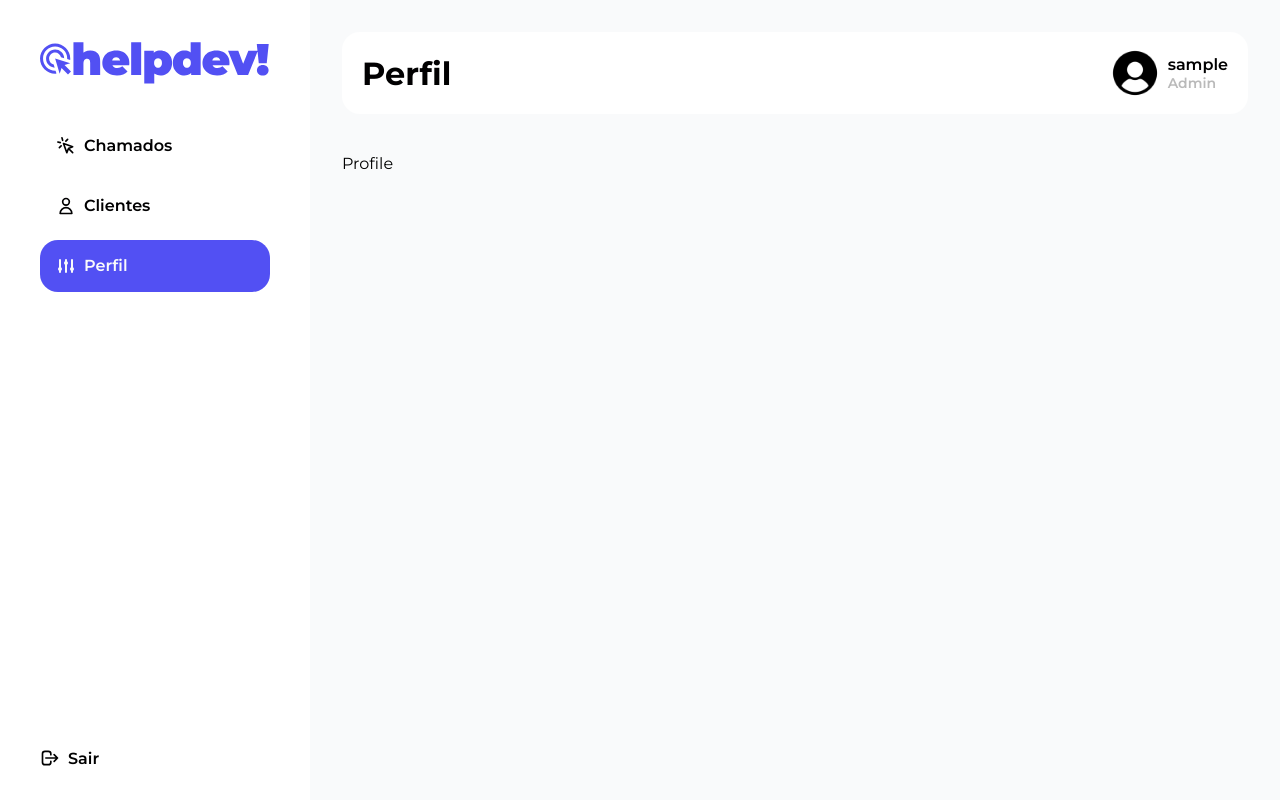
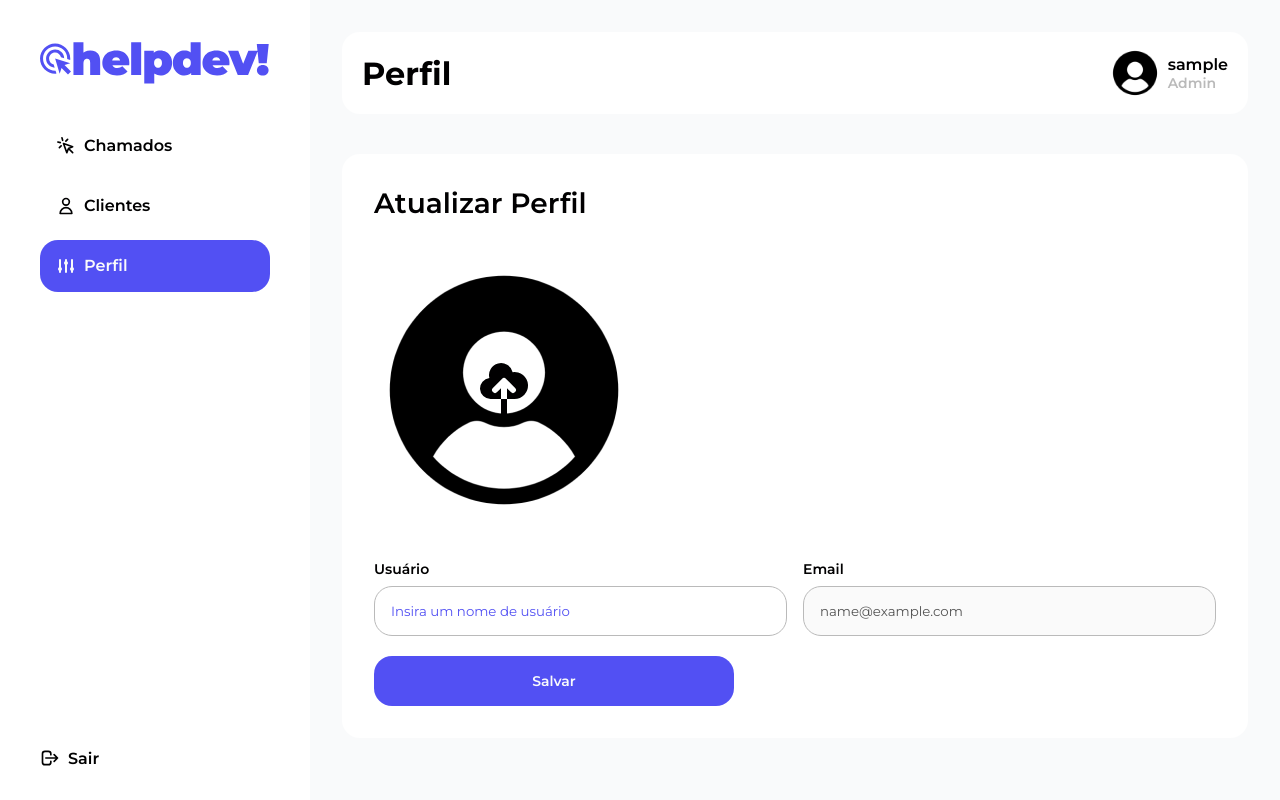
Before and after one commit to reisArthur2602/helpdev, a React (Vite) app: page /profile in a window 1280 px wide. Built offline with nearby package versions, Linux system fonts and the light colour scheme; no server answers; sample sign-in values are in the browser's storage.

Commit message:
feat: criar pagina de perfil

```diff
--- a/src/pages/profile/Profile.jsx
+++ b/src/pages/profile/Profile.jsx
@@ -1,11 +1,55 @@
-import React from 'react';
+import React, { useContext, useState } from 'react';
 import { LayoutDashBoard } from '../../shared/layout';
-import { Header } from '../../shared/components';
+import { ButtonSubmit, Header, TextField } from '../../shared/components';
+import { AuthContext } from '../../shared/context/Auth';
+import { HiCloudUpload } from 'react-icons/hi';
+import UserIcon from '../../assets/user-icon.png';
+import * as S from './styles';
+
 export const Profile = () => {
+  const { user } = useContext(AuthContext);
+  const [email, setEmail] = useState(user && user.email);
+  const [avatarImage, setAvatarImage] = useState(null);
+  const [avatarUrl, setAvatarUrl] = useState(user & user.avatarUrl);
+  const [username, setUsername] = useState('');
+
   return (
     <LayoutDashBoard>
       <Header title="perfil" />
-      Profile
+      <S.Form>
+        <S.Title>Atualizar Perfil</S.Title>
+        {/* avatar */}
+        <S.Avatar>
+          <input type="file" accept="image/*" />
+          <HiCloudUpload size={60} color="#bbbbb" />
+          <img
+            src={avatarImage ? avatarImage : UserIcon}
+            alt="imagem de perfil"
+          />
+        </S.Avatar>
+
+        <S.Box>
+          <div>
+            <TextField
+              label="Usuário"
+              placeholder="Insira um nome de usuário"
+              type="text"
+              name="username"
+              value={username}
+              onChange={(e) => setUsername(e.target.value)}
+            />
+            <TextField
+              label="Email"
+              placeholder="email@email.com"
+              type="text"
+              name="email"
+              value={email}
+              disabled="true"
+            />
+          </div>
+          <ButtonSubmit type="submit">Salvar</ButtonSubmit>
+        </S.Box>
+      </S.Form>
     </LayoutDashBoard>
   );
 };
--- /dev/null
+++ b/src/pages/profile/styles.jsx
@@ -0,0 +1,55 @@
+import styled from 'styled-components';
+
+export const Form = styled.form`
+  width: 100%;
+  display: flex;
+  flex-direction: column;
+  gap: 2.5rem;
+  padding: 2rem;
+  border-radius: var(--rounded-200);
+  background-color: white;
+`;
+
+export const Box = styled.div`
+  width: 100%;
+  display: flex;
+  flex-direction: column;
+
+  gap: 1.25rem;
+  div {
+    width: 100%;
+    display: flex;
+    align-items: center;
+    gap: 1rem;
+  }
+`;
+
+export const Title = styled.h2`
+  font-size: 1.75rem;
+  font-weight: var(--semibold);
+`;
+
+export const Avatar = styled.label`
+  display: flex;
+  flex-direction: column;
+  align-items: center;
+  justify-content: center;
+  width: 16.25rem;
+  height: 16.25rem;
+  cursor: pointer;
+  position: relative;
+
+  input {
+    display: none;
+  }
+  img {
+    height: 100%;
+    width: 100%;
+    border-radius: 50%;
+  }
+
+  svg {
+    position: absolute;
+    z-index: 999;
+  }
+`;
--- a/src/shared/components/textfield/styles.jsx
+++ b/src/shared/components/textfield/styles.jsx
@@ -15,4 +15,8 @@ export const Input = styled.input`
   &::placeholder {
     color: var(--purple);
   }
+
+  &:disabled{
+    cursor: not-allowed;
+  }
 `;
```
Also changed, not shown: 1 other file (tests, documents, lock files or other folders).
